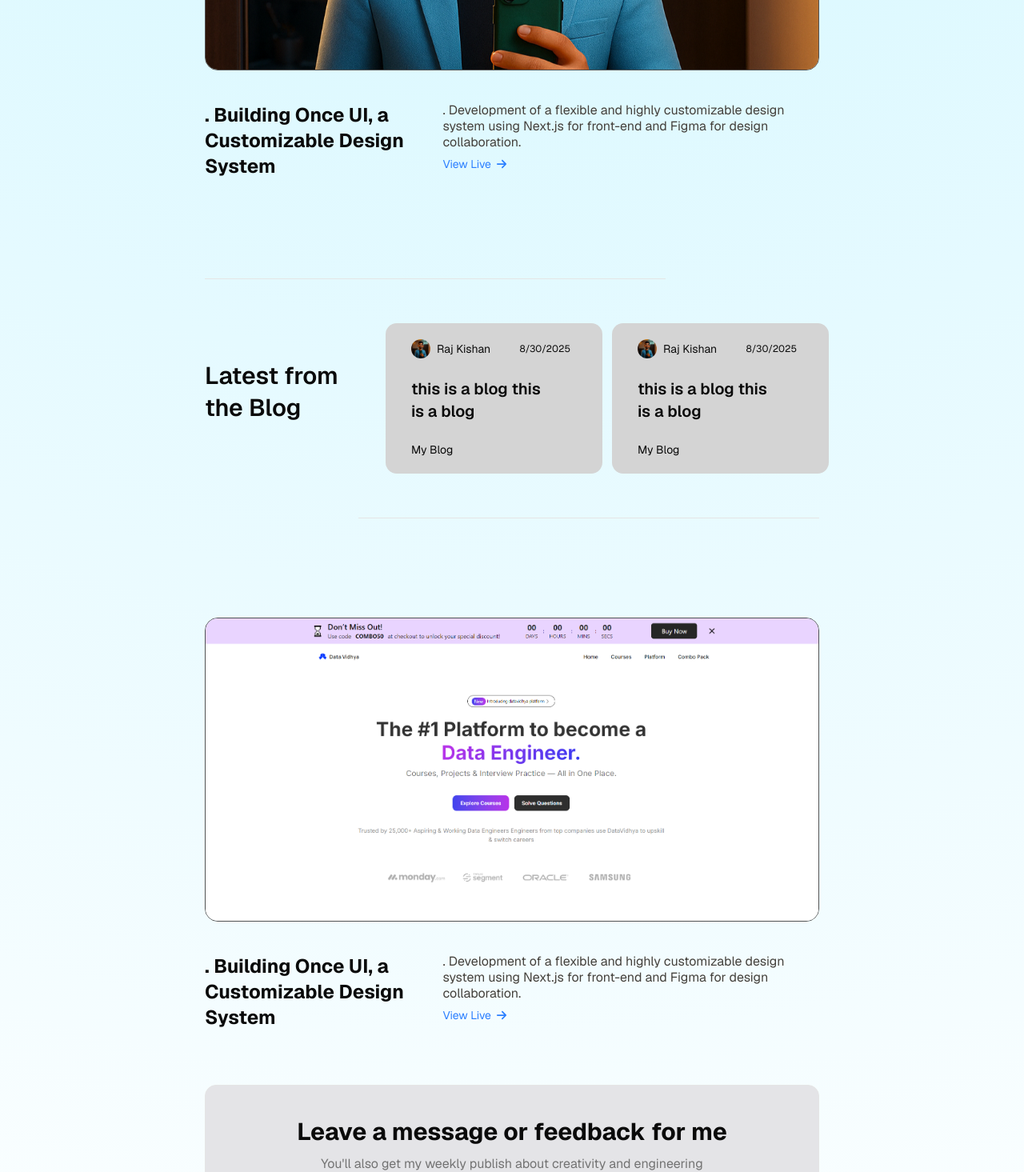
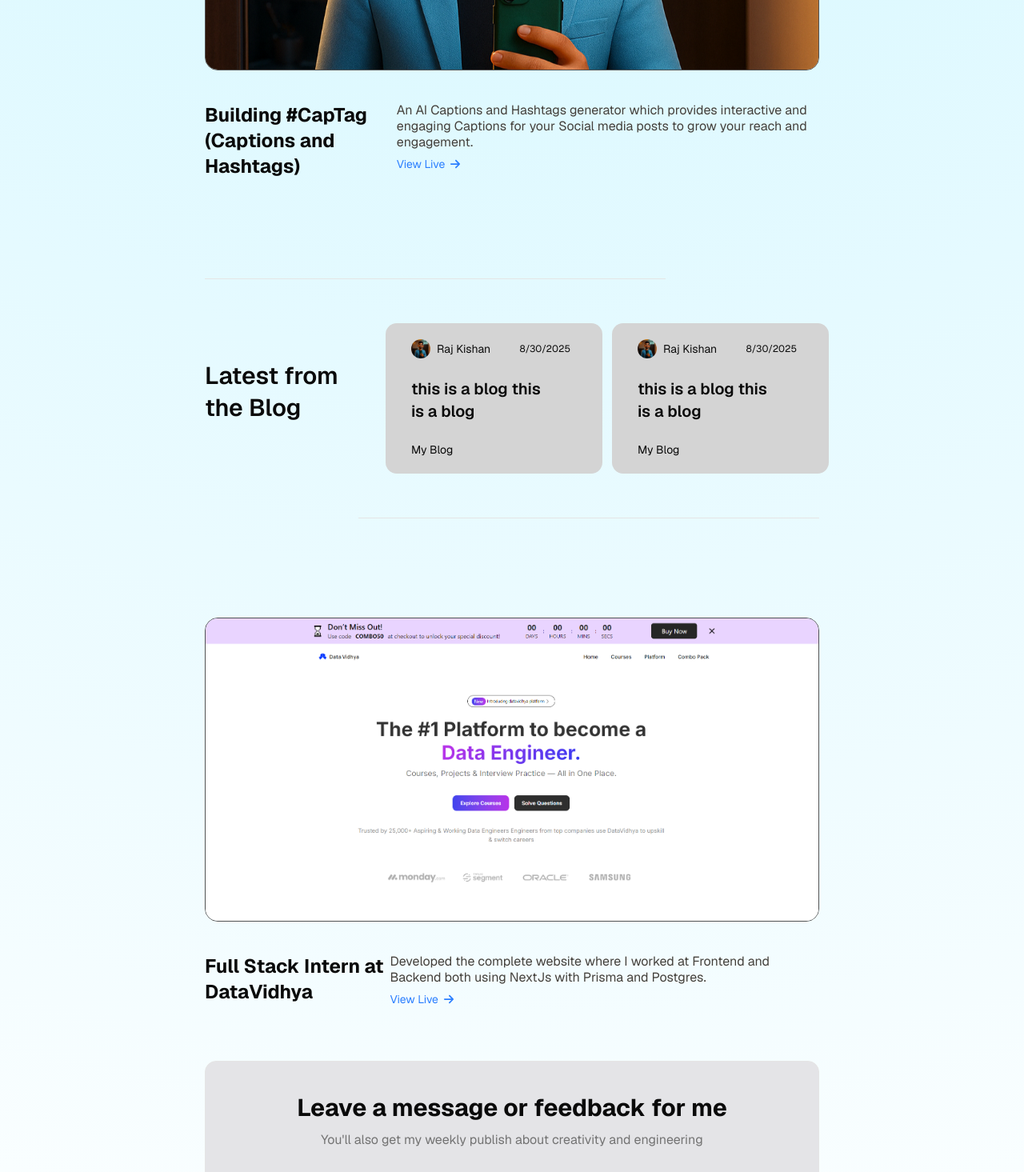
Before and after one commit to RajKishan1/portfolio, a Next.js app: page / in a window 1280 px wide. Shown: the part 960-2425 px from the top of the page at 80% size. Built offline with nearby package versions, Linux system fonts and the light colour scheme.

Commit message:
fix:download button

```diff
--- a/src/app/page.tsx
+++ b/src/app/page.tsx
@@ -13,16 +13,16 @@
         <HomeProjectSection
           liveLink="/"
           image="/me.png"
-          projectDetail="."
-          projectTitle="."
+          projectDetail="An AI Captions and Hashtags generator which provides interactive and engaging Captions for your Social media posts to grow your reach and engagement."
+          projectTitle="Building #CapTag (Captions and Hashtags)"
         />
       </BlurFade>
       <LatestBlog />
       <HomeProjectSection
         liveLink="https://demodesign-gsk2.vercel.app/"
         image="/dvhomepage.png"
-        projectDetail="."
-        projectTitle="."
+        projectTitle="Full Stack Intern at DataVidhya"
+        projectDetail="Developed the complete website where I worked at Frontend and Backend both using NextJs with Prisma and Postgres."
       />
       <ContactSection />
     </div>
--- a/src/components/Home/HomeProjectSection.tsx
+++ b/src/components/Home/HomeProjectSection.tsx
@@ -23,15 +23,11 @@
       </div>
       <div className="flex flex-col md:flex-row gap-2 justify-around mt-3 md:mt-7">
         <div>
-          <h1 className="text-2xl font-bold text-left">
-            {projectTitle} Building Once UI, a Customizable Design System
-          </h1>
+          <h1 className="text-2xl font-bold text-left">{projectTitle}</h1>
         </div>
         <div className="flex flex-col gap-2  ">
           <p className="text-[16px] leading-[20px] font-normal text-stone-700 dark:text-[#b2b2b2] text-left">
-            {projectDetail} Development of a flexible and highly customizable
-            design system using Next.js for front-end and Figma for design
-            collaboration.
+            {projectDetail}
           </p>
           <a
             href={liveLink}
--- a/src/components/about/AboutDetail.tsx
+++ b/src/components/about/AboutDetail.tsx
@@ -2,11 +2,13 @@
 import { FaGithub, FaLinkedin } from "react-icons/fa";
 import { BsLinkedin } from "react-icons/bs";
 import { FaSquareXTwitter } from "react-icons/fa6";
-import { LuMail } from "react-icons/lu";
+import { LuDownload, LuMail } from "react-icons/lu";
 
 import WorkExperience from "./WorkExperience";
 import Studies from "./Studies";
 import TechnicalSkill from "./TechnicalSkill";
+import { FiArrowUpRight } from "react-icons/fi";
+import { IoMdEye } from "react-icons/io";
 
 const Class =
   "px-3 py-1 rounded-full text-sm flex items-center border border-neutral-600 gap-2 hover:bg-neutral-700/20";
@@ -85,16 +87,16 @@
         <div className="flex gap-2 ">
           <a
             href="/about/resume"
-            className="px-5 py-2 bg-gradient-to-br from-black to-blue-900 rounded-xl border border-stone-600"
+            className="flex items-center gap-1.5 text-sm px-4 py-2 bg-gradient-to-br from-black to-blue-950 rounded-lg border border-stone-800"
           >
-            View
+            View <IoMdEye />
           </a>
           <a
             href="/resume.pdf"
             download={"resume.pdf"}
-            className="px-5 py-2 bg-gradient-to-br from-black to-blue-900 rounded-xl border border-stone-600"
+            className="flex items-center gap-1.5 text-sm px-4 py-2 bg-gradient-to-br from-black to-blue-950 rounded-lg border border-stone-800"
           >
-            Download
+            Download <LuDownload />
           </a>
         </div>
       </div>
```
